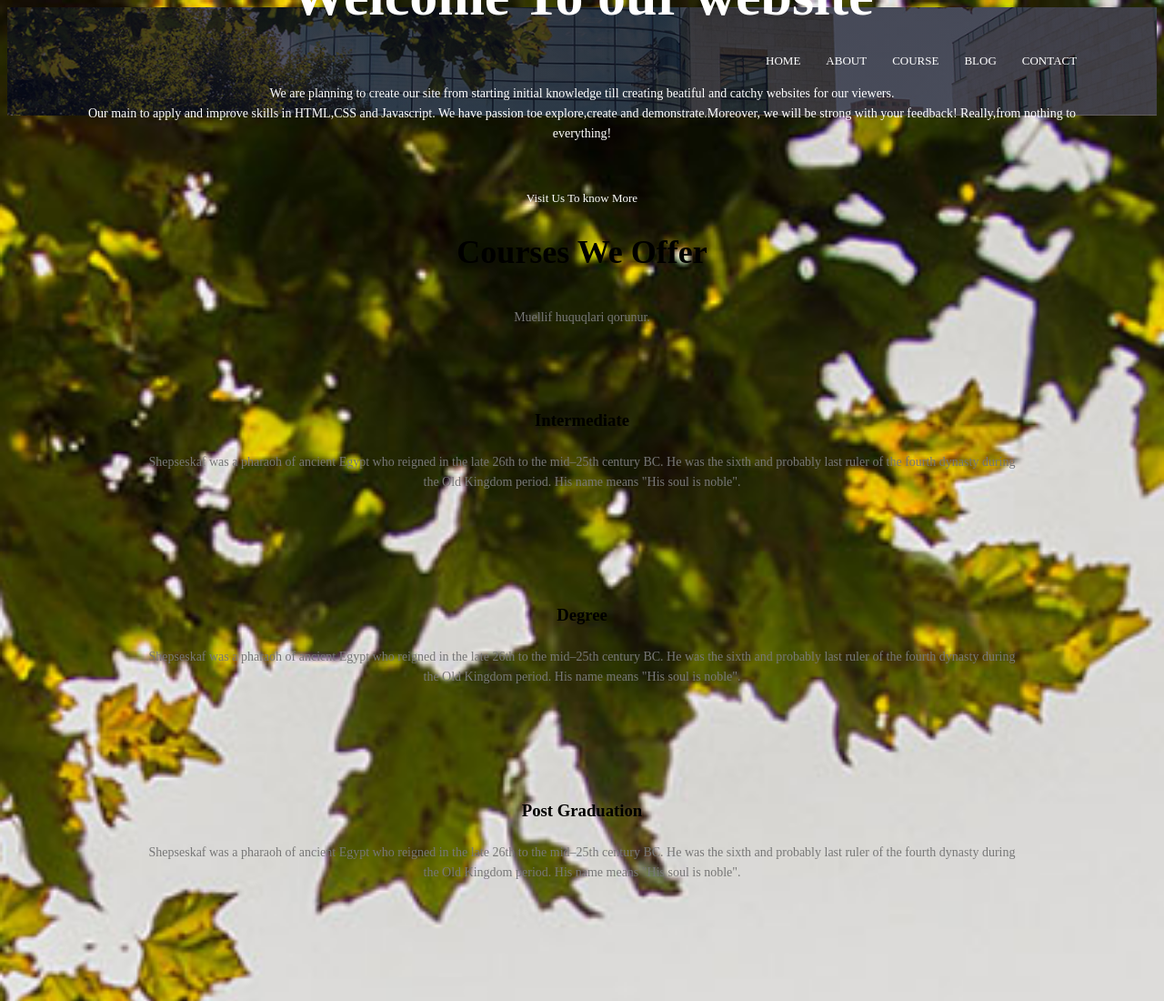
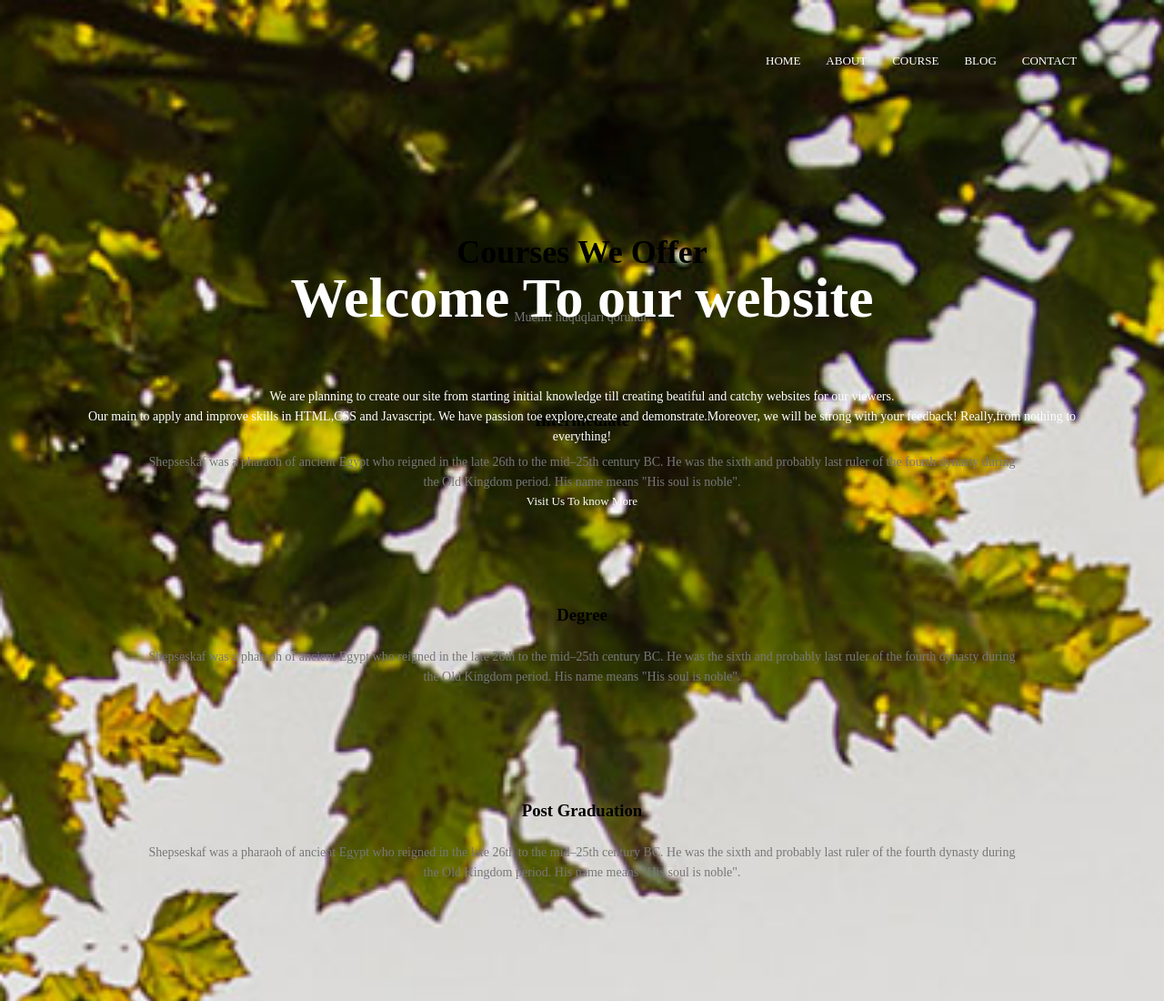
Before and after one commit to NijatHuseynzada/NijatHuseynzada.github.io, a plain HTML site: page index.html in a window 1280 px wide. Shown: the top 1100 px of the page at 91% size. Drawn offline with Linux system fonts and the light colour scheme.

Commit message:
Update style.css

```diff
--- a/style.css
+++ b/style.css
@@ -2,14 +2,6 @@
   margin 0;
   padding: 0;
  <!-- font-family: 'Poppins', sans-serif;-->
-}
-.header{
-  min-height 100vh;
-  width: 100%;
-  background-image:linear-gradient(rgba(4,9,30,0.7),rgba(4,9,30,0.7)),url("Images/ADA.png");
-  background-position: center;
-  background-size: cover;
-  position: relative;
 }
 nav{
   display: flex;
```
